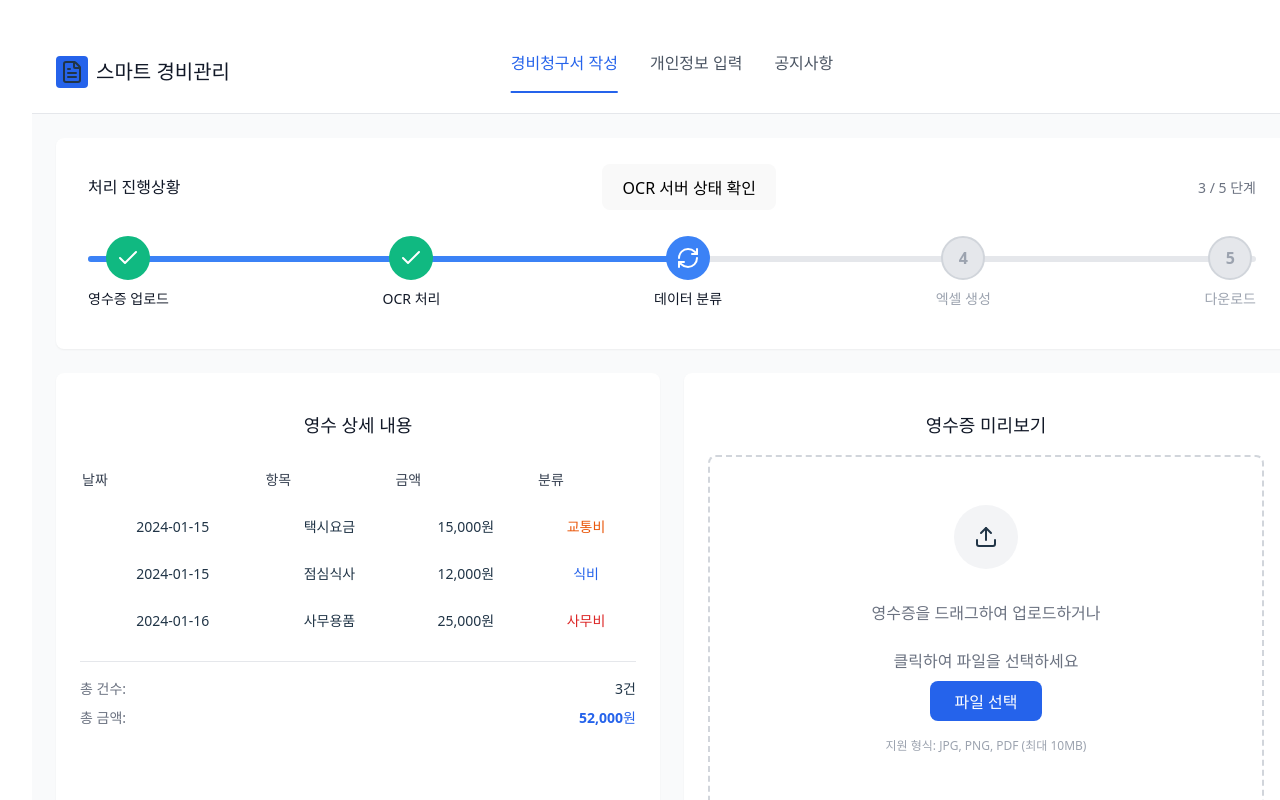
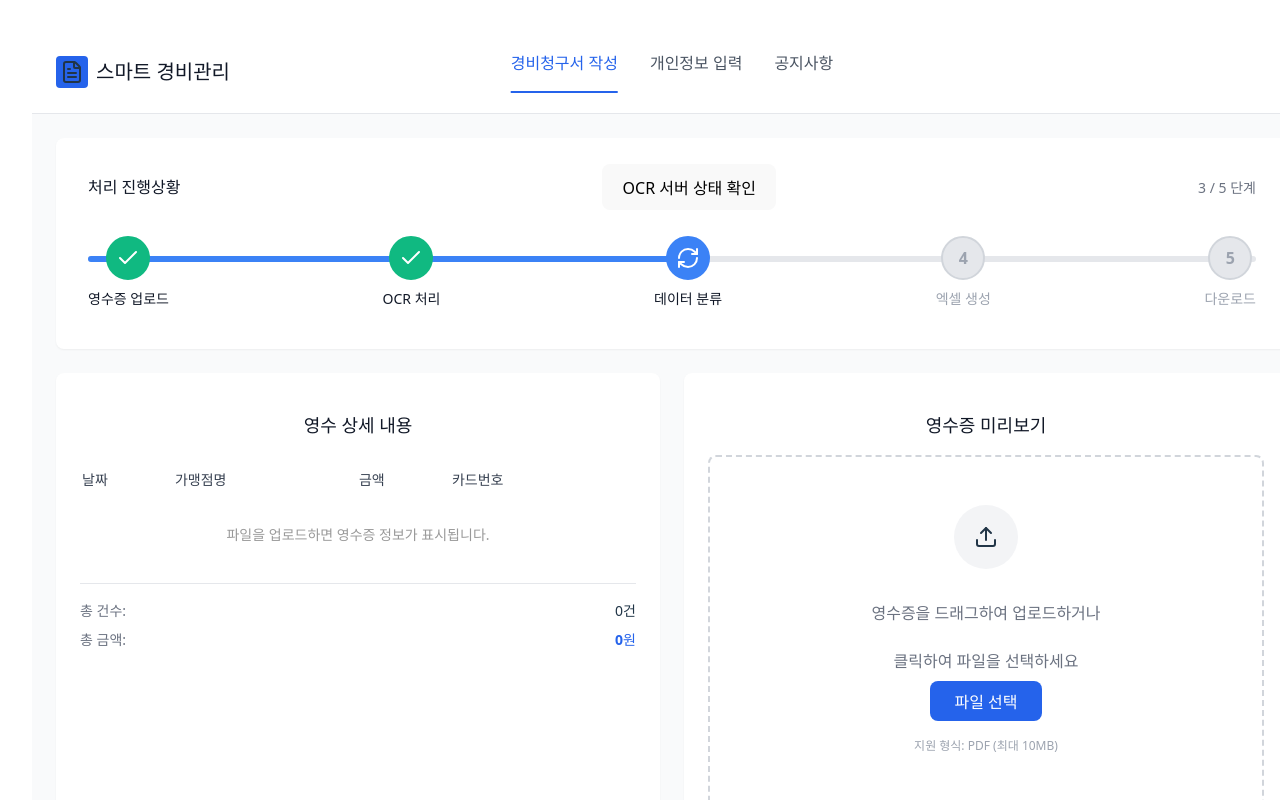
Before and after one commit to kgj960425/05_auto_claim_expense_form_fe, a React (Vite) app: page /expense-claim in a window 1280 px wide. Shown: the top 800 px of the page. Built offline with nearby package versions, Linux system fonts and the light colour scheme.

Commit message:
[CD] proxy setting

```diff
--- a/package.json
+++ b/package.json
@@ -12,6 +12,8 @@
   "dependencies": {
     "@fortune-sheet/react": "^1.0.2",
     "@tanstack/react-query-devtools": "^5.90.2",
+    "axios": "^1.13.1",
+    "dotenv": "^17.2.3",
     "lucide-react": "^0.548.0",
     "react": "^19.1.1",
     "react-dom": "^19.1.1",
@@ -20,6 +22,7 @@
   },
   "devDependencies": {
     "@eslint/js": "^9.36.0",
+    "@types/axios": "^0.9.36",
     "@types/node": "^24.6.0",
     "@types/react": "^19.1.16",
     "@types/react-dom": "^19.1.9",
--- a/src/views/pages/ExpenseClaimPage.tsx
+++ b/src/views/pages/ExpenseClaimPage.tsx
@@ -1,5 +1,5 @@
 import { Upload, Check, RefreshCw } from 'lucide-react'
-import { useState } from 'react'
+import { useState, useRef } from 'react'
 
 import './ExpenseClaimPage.css'
 
@@ -9,12 +9,16 @@ const ExpenseClaimPage = () => {
   const progressPercentage = ((currentStep - 1) / (totalSteps - 1)) * 100;
 
   const [isCheckingServer, setIsCheckingServer] = useState(false);
+  const [isUploading, setIsUploading] = useState(false);
+  const [selectedFiles, setSelectedFiles] = useState<File[]>([]);
+  const [receipts, setReceipts] = useState<any[]>([]);
+  const fileInputRef = useRef<HTMLInputElement>(null);
 
   // 서버 체크 API 호출
   const handleServerCheck = async () => {
     setIsCheckingServer(true);
     try {
-      const response = await fetch('/api/serverCheck', {
+      const response = await fetch('/serverCheck', {
         method: 'GET',
         headers: {
           'Content-Type': 'application/json',
@@ -34,6 +38,92 @@ const ExpenseClaimPage = () => {
     } finally {
       setIsCheckingServer(false);
     }
+  };
+
+  // 파일 선택 핸들러
+  const handleFileSelect = (event: React.ChangeEvent<HTMLInputElement>) => {
+    const files = event.target.files;
+    if (!files || files.length === 0) return;
+
+    const fileArray = Array.from(files);
+    const validFiles: File[] = [];
+
+    // 각 파일 검증
+    for (const file of fileArray) {
+      // PDF 파일 검증
+      if (file.type !== 'application/pdf') {
+        alert(`${file.name}은(는) PDF 파일이 아닙니다.`);
+        continue;
+      }
+      // 파일 크기 검증 (10MB)
+      if (file.size > 10 * 1024 * 1024) {
+        alert(`${file.name}의 크기가 10MB를 초과합니다.`);
+        continue;
+      }
+      validFiles.push(file);
+    }
+
+    if (validFiles.length > 0) {
+      setSelectedFiles(validFiles);
+      handleFileUpload(validFiles);
+    }
+  };
+
+  // 파일 업로드 API 호출
+  const handleFileUpload = async (files: File[]) => {
+    setIsUploading(true);
+    try {
+      const formData = new FormData();
+
+      // 여러 파일을 files 필드에 추가
+      files.forEach((file) => {
+        formData.append('files', file);
+      });
+
+      console.log('업로드 요청:', {
+        filesCount: files.length,
+        fileNames: files.map(f => f.name),
+      });
+
+      // Vite 프록시를 통해 /ocr 경로로 요청
+      const response = await fetch('/ocr/upload?user_id=tester', {
+        method: 'POST',
+        body: formData,
+      });
+
+      console.log('응답 상태:', response.status, response.statusText);
+
+      if (!response.ok) {
+        const errorText = await response.text();
+        console.error('에러 응답:', errorText);
+        throw new Error(`파일 업로드 실패: ${response.status} ${response.statusText}`);
+      }
+
+      const data = await response.json();
+      console.log('업로드 응답:', data);
+
+      // 영수증 데이터 저장
+      if (data.receipts && Array.isArray(data.receipts)) {
+        setReceipts(data.receipts);
+      }
+
+      alert(`${files.length}개의 파일 업로드가 완료되었습니다!\n${data.receipts?.length || 0}개의 영수증이 처리되었습니다.`);
+    } catch (error) {
+      console.error('파일 업로드 에러:', error);
+      alert('파일 업로드 중 오류가 발생했습니다.');
+    } finally {
+      setIsUploading(false);
+      setSelectedFiles([]);
+      // input 초기화
+      if (fileInputRef.current) {
+        fileInputRef.current.value = '';
+      }
+    }
+  };
+
+  // 파일 선택 버튼 클릭 핸들러
+  const handleButtonClick = () => {
+    fileInputRef.current?.click();
   };
 
   return (
@@ -100,41 +190,44 @@ const ExpenseClaimPage = () => {
                 <thead>
                   <tr>
                     <th>날짜</th>
-                    <th>항목</th>
+                    <th>가맹점명</th>
                     <th>금액</th>
-                    <th>분류</th>
+                    <th>카드번호</th>
                   </tr>
                 </thead>
                 <tbody>
-                  <tr>
-                    <td>2024-01-15</td>
-                    <td>택시요금</td>
-                    <td>15,000원</td>
-                    <td className="category-text">교통비</td>
-                  </tr>
-                  <tr>
-                    <td>2024-01-15</td>
-                    <td>점심식사</td>
-                    <td>12,000원</td>
-                    <td className="category-text blue">식비</td>
-                  </tr>
-                  <tr>
-                    <td>2024-01-16</td>
-                    <td>사무용품</td>
-                    <td>25,000원</td>
-                    <td className="category-text red">사무비</td>
-                  </tr>
+                  {receipts.length > 0 ? (
+                    receipts.map((receipt, index) => (
+                      <tr key={index}>
+                        <td>{receipt.transaction_date}</td>
+                        <td>{receipt.merchant_name}</td>
+                        <td>{receipt.total_amount}원</td>
+                        <td>{receipt.card_number}</td>
+                      </tr>
+                    ))
+                  ) : (
+                    <tr>
+                      <td colSpan={4} style={{ textAlign: 'center', padding: '20px', color: '#999' }}>
+                        파일을 업로드하면 영수증 정보가 표시됩니다.
+                      </td>
+                    </tr>
+                  )}
                 </tbody>
               </table>
             </div>
             <div className="summary-section">
               <div className="summary-row">
                 <span className="summary-label">총 건수:</span>
-                <span className="summary-value">3건</span>
+                <span className="summary-value">{receipts.length}건</span>
               </div>
               <div className="summary-row">
                 <span className="summary-label">총 금액:</span>
-                <span className="summary-total">52,000원</span>
+                <span className="summary-total">
+                  {receipts.reduce((sum, receipt) => {
+                    const amount = parseInt(receipt.total_amount.replace(/,/g, '')) || 0;
+                    return sum + amount;
+                  }, 0).toLocaleString()}원
+                </span>
               </div>
             </div>
           </div>
@@ -149,10 +242,22 @@ const ExpenseClaimPage = () => {
                 </div>
                 <p className="upload-text">영수증을 드래그하여 업로드하거나</p>
                 <p className="upload-text">클릭하여 파일을 선택하세요</p>
-                <button className="upload-button">
-                  파일 선택
+                <input
+                  ref={fileInputRef}
+                  type="file"
+                  accept="application/pdf"
+                  multiple
+                  onChange={handleFileSelect}
+                  style={{ display: 'none' }}
+                />
+                <button
+                  className="upload-button"
+                  onClick={handleButtonClick}
+                  disabled={isUploading}
+                >
+                  {isUploading ? '업로드 중...' : '파일 선택'}
                 </button>
-                <p className="upload-hint">지원 형식: JPG, PNG, PDF (최대 10MB)</p>
+                <p className="upload-hint">지원 형식: PDF (최대 10MB)</p>
               </div>
             </div>
           </div>
--- a/vite.config.ts
+++ b/vite.config.ts
@@ -1,24 +1,30 @@
 import { defineConfig } from 'vite'
 import react from '@vitejs/plugin-react'
 import path from 'path'
-import { env } from 'process'
+import dotenv from 'dotenv'
 
-// https://vite.dev/config/
+dotenv.config()
+console.log('VITE_EXPENSE_CLAIM_FORM_URL:', process.env.VITE_EXPENSE_CLAIM_FORM_URL);
+const apiTarget = process.env.VITE_EXPENSE_CLAIM_FORM_URL
+
 export default defineConfig({
   plugins: [react()],
   resolve: {
     alias: {
-      'views': path.resolve(__dirname, './src/views'),
-      'components': path.resolve(__dirname, './src/components'),
-      'assets': path.resolve(__dirname, './src/assets'),
+      views: path.resolve(__dirname, './src/views'),
+      components: path.resolve(__dirname, './src/components'),
+      assets: path.resolve(__dirname, './src/assets'),
     },
   },
   server: {
     proxy: {
-      '/api': {
-        target: env.VITE_CLOUDTYPE_URL,
+      '/ocr': {
+        target: apiTarget,
         changeOrigin: true,
-        rewrite: (path) => path.replace(/^\/api/, ''),
+      },
+      '/serverCheck': {
+        target: apiTarget,
+        changeOrigin: true,
       },
     },
   },
```
Also changed, not shown: 1 other file (tests, documents, lock files or other folders).
